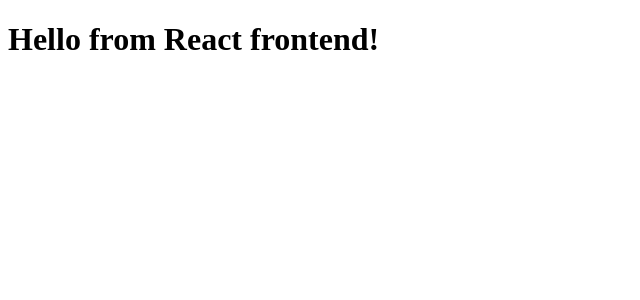
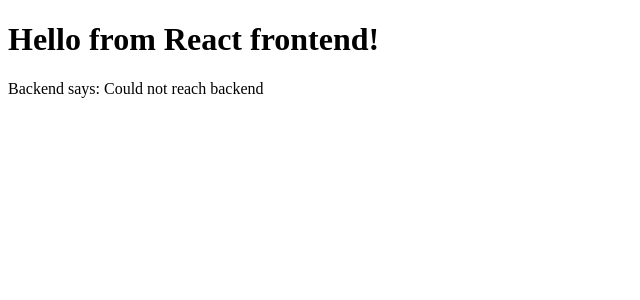
Before and after one commit to Fearfullymade01/tripvo-app, a React (Create React App) app: page / in a window 1280 px wide. Shown: the top 300 px of the page, without its empty margins (0-640 px from the left). Built offline with nearby package versions, Linux system fonts and the light colour scheme; no server answers.

Commit message:
Connect frontend to deployed FastAPI backend

```diff
--- a/src/App.js
+++ b/src/App.js
@@ -1,9 +1,20 @@
-import React from "react";
+import React, { useEffect, useState } from "react";
 
 function App() {
+    const [backendMessage, setBackendMessage] = useState("");
+
+    useEffect(() => {
+        // Use your actual deployed FastAPI backend URL below
+        fetch("https://fearfullymade01-tripvo-8e6e6e6e6e6e.herokuapp.com/")
+            .then((res) => res.json())
+            .then((data) => setBackendMessage(data.message))
+            .catch(() => setBackendMessage("Could not reach backend"));
+    }, []);
+
     return (
         <div>
             <h1>Hello from React frontend!</h1>
+            <p>Backend says: {backendMessage}</p>
         </div>
     );
 }
```
